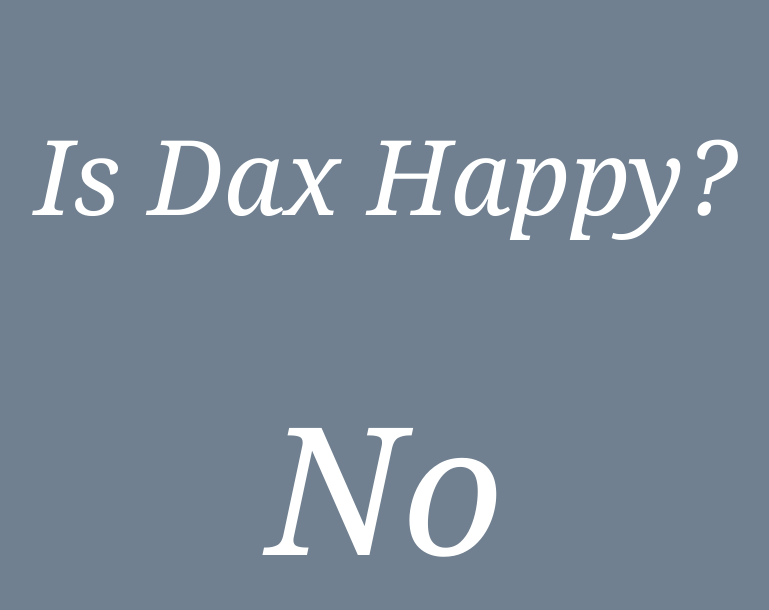
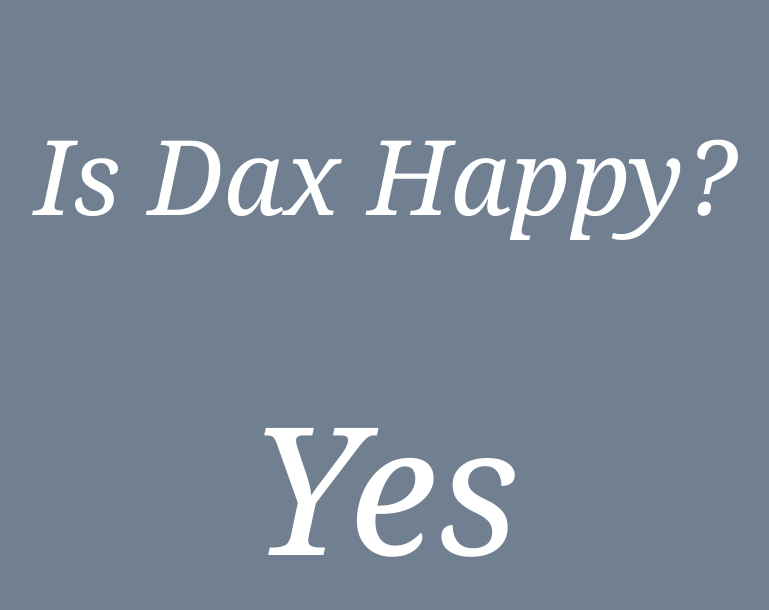
Before and after one commit to orodio/happy-harbottle, a website: page index.html in a window 1280 px wide. Shown: the whole page, without its empty margins (255-1024 px from the left). Drawn offline with Linux system fonts and the light colour scheme.

Commit message:
Update index.html

```diff
--- a/index.html
+++ b/index.html
@@ -19,7 +19,7 @@
   <body>
     <div class="Wrapper">
       <h3>Is Dax Happy?</h3>
-      <h1>No</h1>
+      <h1>Yes</h1>
     </div>
   </body>
 </html>
```
